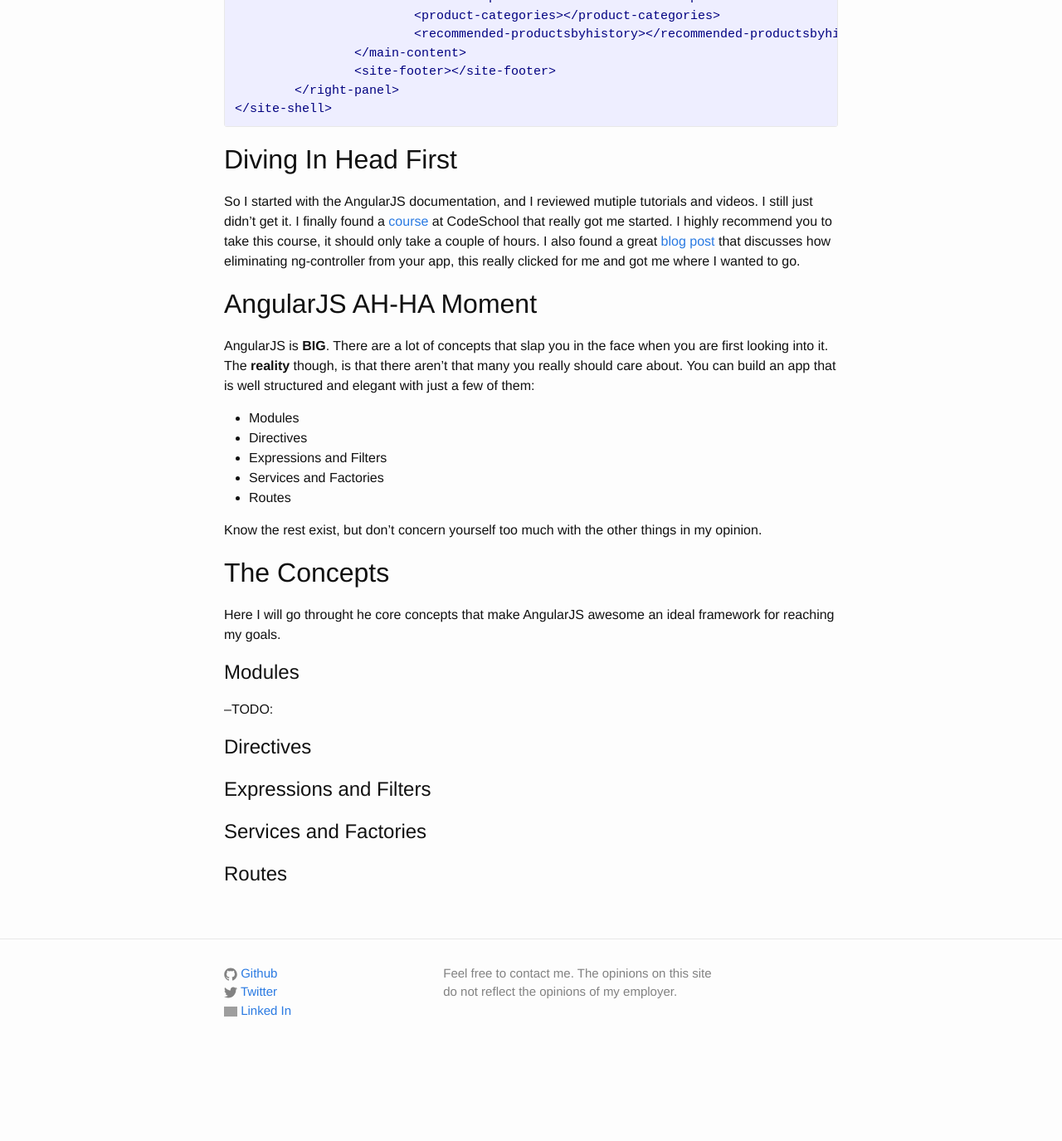
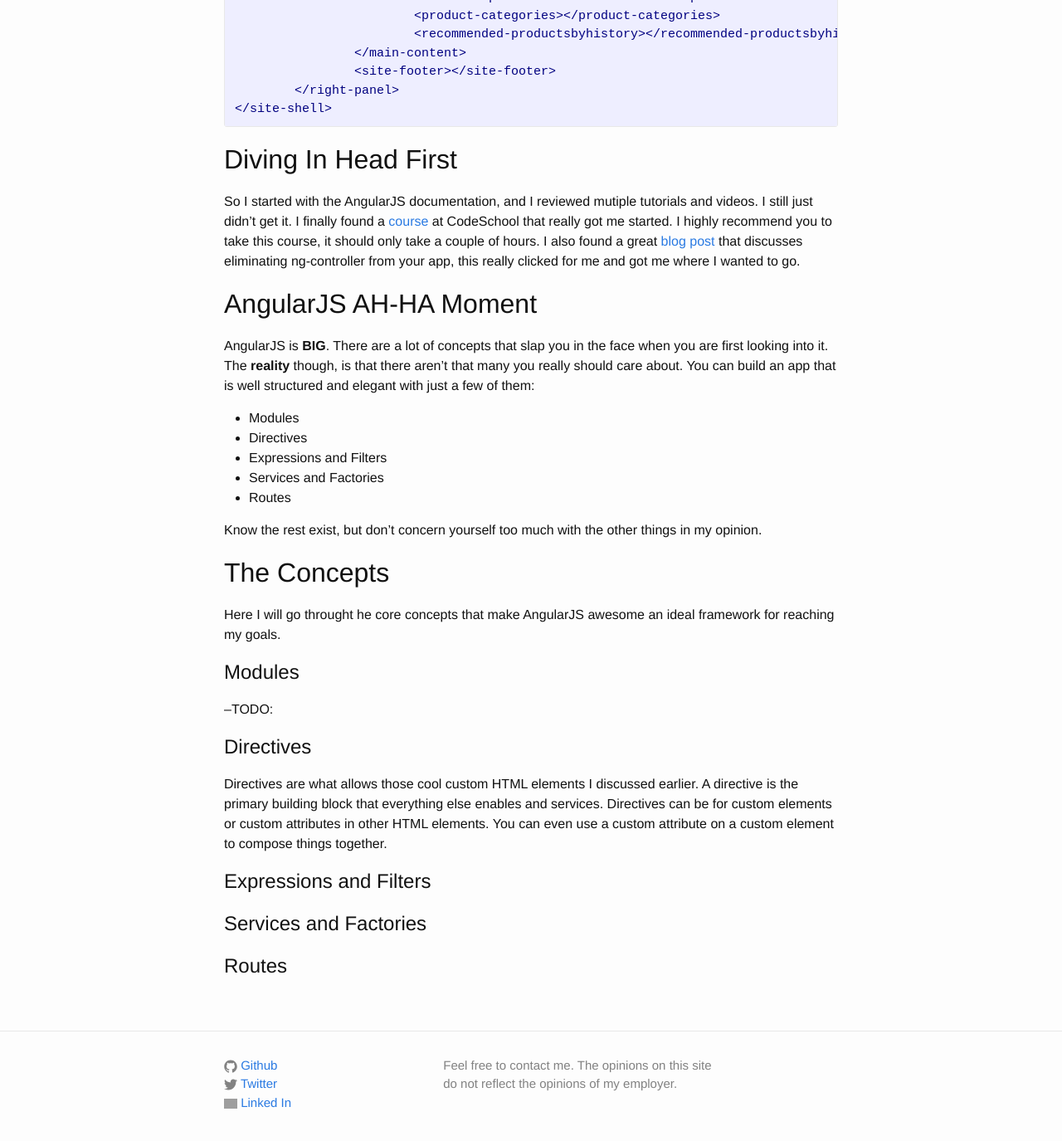
Before and after one commit to caseylmanus/caseylmanus.github.io, a Jekyll site: the page built from _posts/2014-12-12-Angular-Notes.md, in a window 1280 px wide and 1400 px high, scrolled down 1348 px. Shown: the top 1375 px of the window at 83% size. Built offline with Jekyll 4.4.1, drawn with Linux system fonts in a browser that asks for light colours; before the commit the page ends 2637 px from its top, so only the background shows below that; grey boxes are pictures that could not be loaded.

Commit message:
updating blog post

```diff
--- a/_posts/2014-12-12-Angular-Notes.md
+++ b/_posts/2014-12-12-Angular-Notes.md
@@ -44,7 +44,7 @@ What I wanted
 Diving In Head First
 ----
 So I started with the AngularJS documentation, and I reviewed mutiple tutorials and videos. I still just didn't get it.  I finally found a [course](http://campus.codeschool.com/courses/shaping-up-with-angular-js) at CodeSchool that really got me started.  I highly recommend you to take this course, it should only take a couple of hours.  I also found a great
-[blog post](http://teropa.info/blog/2014/10/24/how-ive-improved-my-angular-apps-by-banning-ng-controller.html) that discusses how eliminating ng-controller from your app, this really clicked for me and got me where I wanted to go.
+[blog post](http://teropa.info/blog/2014/10/24/how-ive-improved-my-angular-apps-by-banning-ng-controller.html) that discusses eliminating ng-controller from your app, this really clicked for me and got me where I wanted to go.
 
 AngularJS AH-HA Moment
 -----
@@ -68,6 +68,7 @@ Modules
 
 Directives
 =========
+Directives are what allows those cool custom HTML elements I discussed earlier.  A directive is the primary building block that everything else enables and services.  Directives can be for custom elements or custom attributes in other HTML elements.  You can even use a custom attribute on a custom element to compose things together.
 
 Expressions and Filters
 =========
```
Also changed, not shown: 3 other files.
